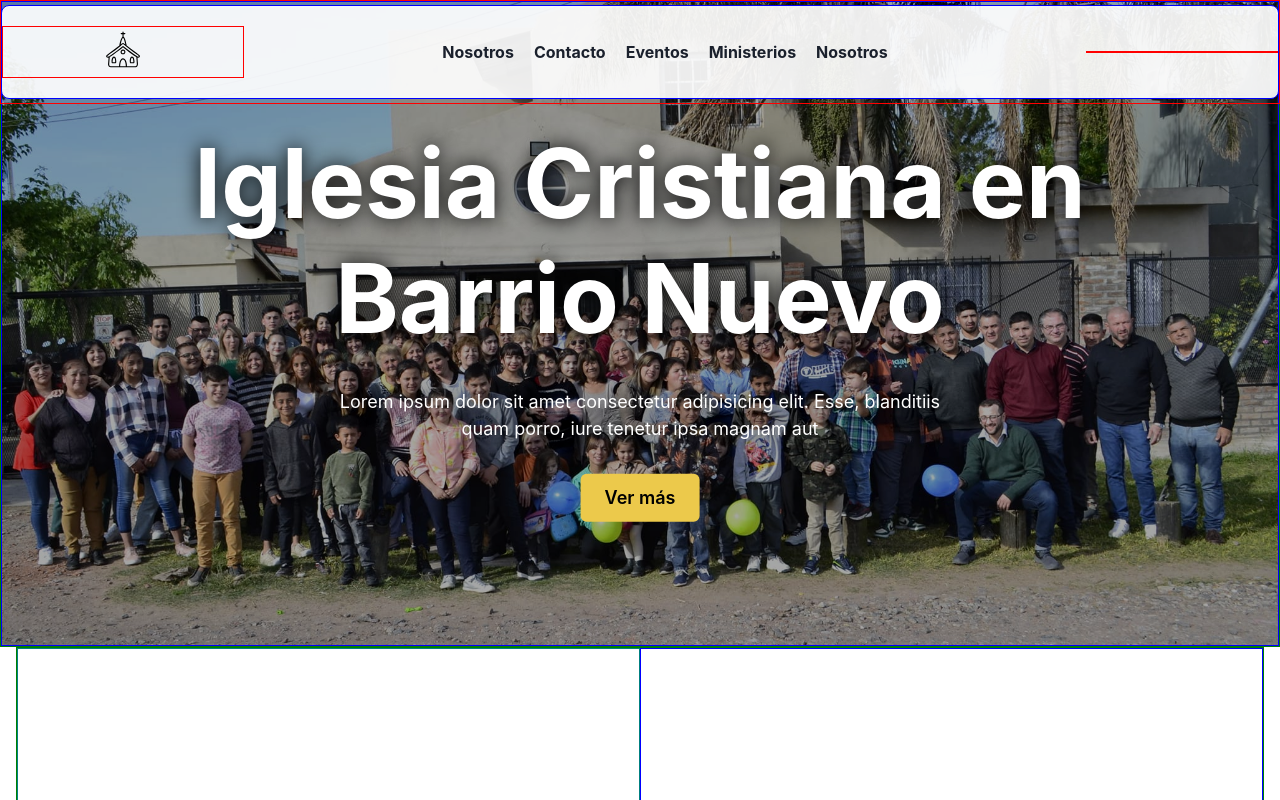
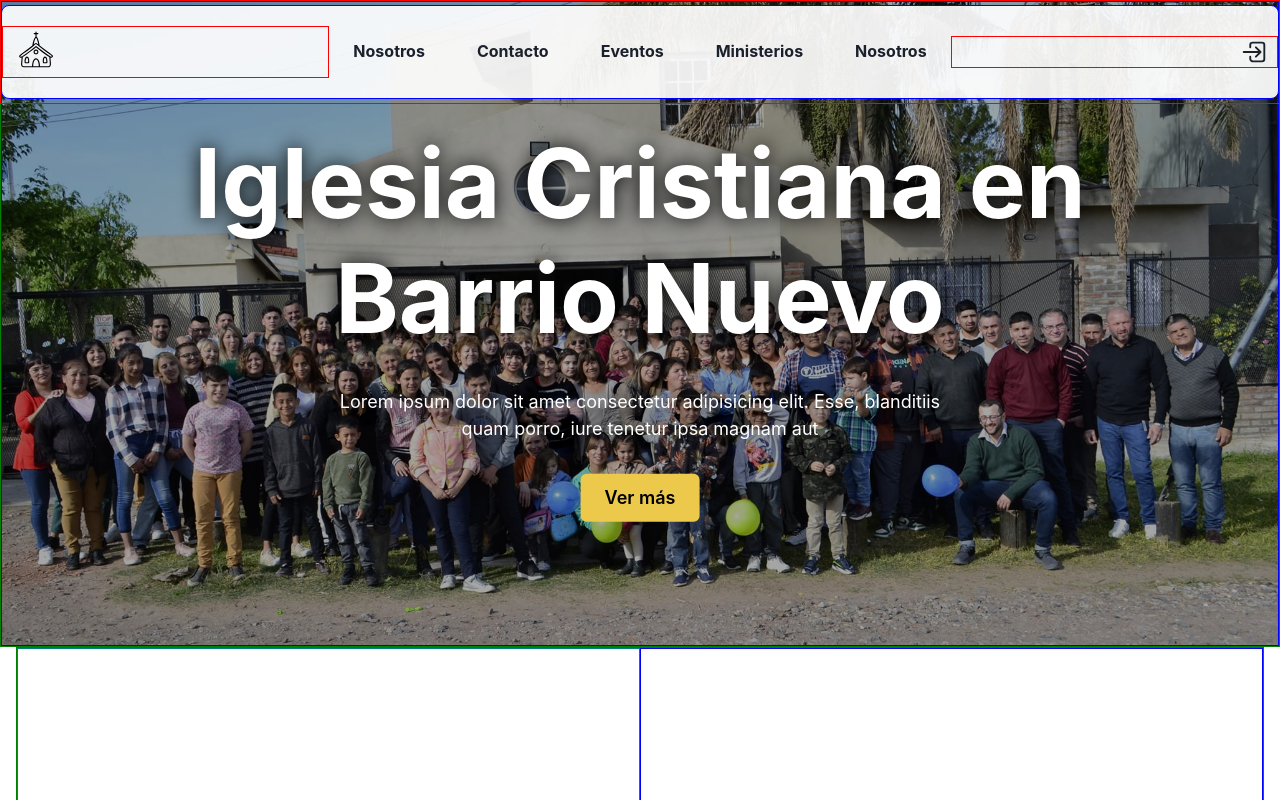
Before and after one commit to Agus9217/nuevo-proyecto-iglesia, a Next.js app: page / in a window 1280 px wide. Shown: the top 800 px of the page. Built offline with nearby package versions, Linux system fonts and the light colour scheme.

Commit message:
generating icons on navbar

```diff
--- a/package.json
+++ b/package.json
@@ -16,7 +16,8 @@
     "framer-motion": "^11.3.17",
     "next": "14.2.5",
     "react": "^18",
-    "react-dom": "^18"
+    "react-dom": "^18",
+    "react-icons": "^5.2.1"
   },
   "devDependencies": {
     "@types/node": "^20",
--- a/src/app/components/index.tsx
+++ b/src/app/components/index.tsx
@@ -1,3 +1,4 @@
+export {LinkMotion} from "@/app/components/linkMotion/LinkMotion";
 export {ContainerPage} from "./container/Container";
 export {Form} from "./form/Form";
 export {Footer} from "./footer/Footer";
--- /dev/null
+++ b/src/app/components/linkMotion/LinkMotion.tsx
@@ -0,0 +1,28 @@
+'use client'
+
+import {motion} from "framer-motion";
+import {Button} from "@chakra-ui/react";
+
+interface Props {
+  text: string;
+  fontWeight: string
+  href: string
+}
+
+export const LinkMotion = ({ text, fontWeight, href }: Props) => {
+
+  const LinkByMotion = motion(Button)
+
+  return (
+    <LinkByMotion
+      as={'a'}
+      href={href}
+      whileTap={{ scale: 1.1 }}
+      whileHover={{ scale: 0.9 }}
+      fontWeight={fontWeight}
+      variant={'ghost'}
+    >
+      {text}
+    </LinkByMotion>
+  )
+}
--- a/src/app/components/navbar/DesktopNavbar.tsx
+++ b/src/app/components/navbar/DesktopNavbar.tsx
@@ -1,7 +1,9 @@
-import { Box, Link, Flex, ListItem, Stack, UnorderedList } from "@chakra-ui/react";
+import { Box, Flex, ListItem, Stack, UnorderedList } from "@chakra-ui/react";
 import { navItem } from "@/app/components/navbar/nav-items";
 import imgSvg from "@/app/assets/worship-church-icon.svg";
 import Image from "next/image";
+import {LinkMotion} from "@/app/components";
+import { IoLogInOutline } from "react-icons/io5";
 
 export const DesktopNavbar = () => {
 
@@ -24,8 +26,9 @@ export const DesktopNavbar = () => {
         borderWidth={'thin'}
         flexGrow={1}
         alignItems={'center'}
-        justifyContent={'center'}
         maxW={'500px'}
+        w={'100%'}
+        px={2}
       >
         <Image
           src={imgSvg}
@@ -45,22 +48,29 @@ export const DesktopNavbar = () => {
         {
           navItem.map(item => (
             <ListItem key={item.label}>
-              <Link
+              <LinkMotion
+                href={'/'}
+                text={item.label}
                 fontWeight={'bold'}
-              >
-                {item.label}
-              </Link>
+              />
             </ListItem>
           ))
         }
       </UnorderedList>
-      <Box
+      <Flex
         borderWidth={'thin'}
         borderColor={'red'}
         flexGrow={1}
         maxW={'500px'}
+        w={'100%'}
+        justifyContent={'end'}
+        alignItems={'center'}
+        px={2}
       >
-      </Box>
+        <IoLogInOutline
+          size={30}
+        />
+      </Flex>
     </Stack>
   )
 }
```
Also changed, not shown: 1 other file (tests, documents, lock files or other folders).
